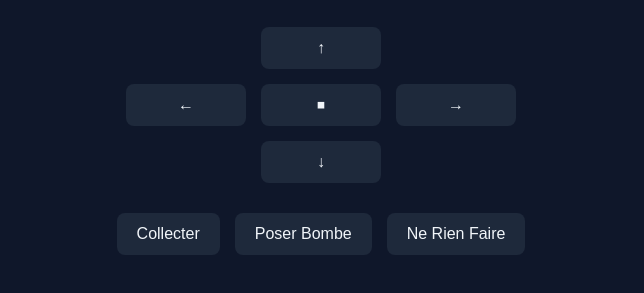
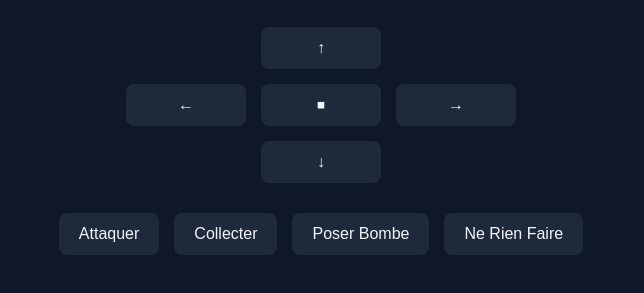
Before and after one commit to Thekorzeremi/IPSSI-NewBotWar, a website: page public/index.html in a window 1280 px wide. Shown: the part 191-484 px from the top of the page, without its empty margins (319-963 px from the left). Drawn offline with Linux system fonts and the light colour scheme; no server answers.

Commit message:
fix: attack

```diff
--- a/public/index.html
+++ b/public/index.html
@@ -75,6 +75,7 @@
   </div>
 
   <div class="action-buttons">
+    <button onclick="sendCommand(currentMove, 'ATTACK')">Attaquer</button>
     <button onclick="sendCommand(currentMove, 'COLLECT')">Collecter</button>
     <button onclick="sendCommand(currentMove, 'BOMB')">Poser Bombe</button>
     <button onclick="sendCommand(currentMove, 'NONE')">Ne Rien Faire</button>
```
